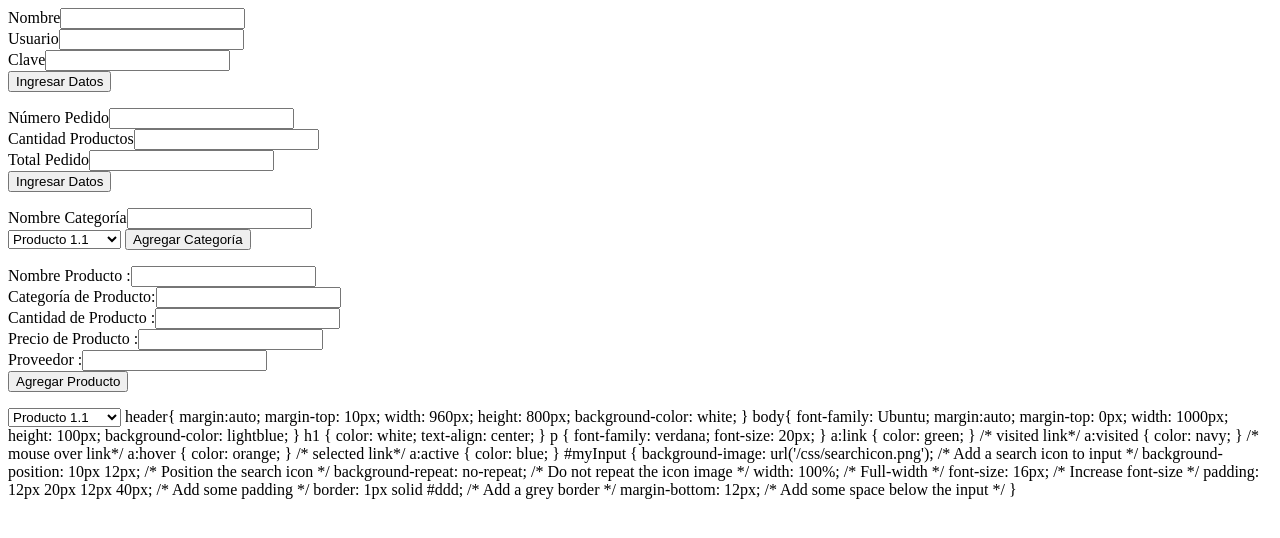
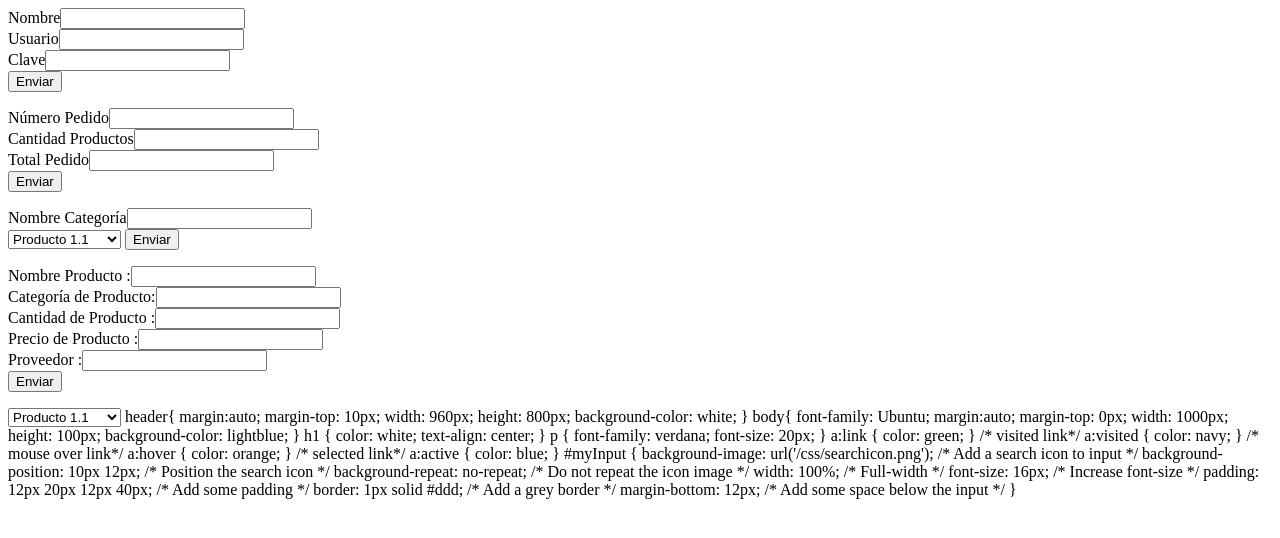
Before and after one commit to jmronco/Parte2Pba2, a PHP site: page /Parte2Pba3/librerias.php in a window 1280 px wide. Shown: the top 538 px of the page. Run offline with PHP 8.4, Linux system fonts and the light colour scheme.

Commit message:
Correccion de errores

```diff
--- a/disenio/Acceso.php
+++ b/disenio/Acceso.php
@@ -5,10 +5,34 @@
     </head>
     <body>
         <form method="POST" action="../IniciarSesion.php">
-            <div><label>Nombre</label><input type="text" name="nomusuario"></div>
-            <div><label>Usuario</label><input type="text" name="usuario"></div>
-            <div><label>Clave</label><input type="password" name="clave"></div>
-            <input type="submit" value="Ingresar Datos">
+            <div><label>Nombre</label><input type="text" name="nombre"></div>
+            <div><label>Usuario</label><input type="text" name="nombreUsuario"></div>
+            <div><label>Clave</label><input type="password" name="password"></div>
+            <input id="enviar" type="button" onclick="" value="Enviar">
         </form>
     </body>
+    <script>
+    $(document).ready(function(){
+            $("#enviar").click(function(){
+
+                if ($("#nombreUsuario").val()!=="" && $("#password").val()!=="" && $("#nombre").val()!==""){
+                    ///*$("#frmusuario").submit();
+                        $.ajax({url:"controlador/ValidaUsuario.php"
+                            ,type:'post'
+                            ,data:{'nombreUsuario':$("#nombreUsuario").val(),
+                                'password':$("#password").val(),
+                                'nombre':$("#nombre").val()
+                                }
+                            ,success:function(resultado){
+                                $("#mensaje").html(resultado);
+                            }
+                        });
+                    }
+                else
+                    alert("Debe Agregar el usuario y clave");
+            });
+     });
+     </script>
+
+
 </html>
--- a/disenio/CarroDeCompra.php
+++ b/disenio/CarroDeCompra.php
@@ -8,7 +8,7 @@
             <div><label>Número Pedido</label><input type="number" name="numPedido"></div>
             <div><label>Cantidad Productos</label><input type="number" name="cantidadProductos"></div>
             <div><label>Total Pedido</label><input type="number" name="totalPedido"></div>
-            <input type="submit" value="Ingresar Datos">
+            <input id="enviar" type="button" onclick="" value="Enviar">
         </form>
     </body>
 </html>
--- a/disenio/Categoria.php
+++ b/disenio/Categoria.php
@@ -8,7 +8,7 @@
             <div><label>Nombre Categoría</label><input type="text" name="nombreCategoria"></div>
 
             <?php include 'verCategorias.php' ?>
-            <input type="submit" value="Agregar Categoría">
+            <input id="enviar" type="button" onclick="" value="Enviar">
         </form>
     </body>
 </html>
--- a/disenio/Producto.php
+++ b/disenio/Producto.php
@@ -7,17 +7,36 @@
     </head>
     <body>
         <form method="POST" action="../AgregarProducto.php">
-            <div><label>Nombre Producto      :</label><input type="text" name="nombrePdcto"></div>
-            <div><label>Categoría de Producto:</label><input type="text" name="categoriaPdcto"></div>
-            <div><label>Cantidad de Producto :</label><input type="number" name="cantPdcto"></div>
-            <div><label>Precio de Producto   :</label><input type="number" name="precioPdcto"></div>
-            <div><label>Proveedor            :</label><input type="text" name="idProveedor"></div>
-            <input type="submit" value="Agregar Producto">
+            <div><label>Nombre Producto      :</label><input id="nombre" type="text" name="nombre"></div>
+            <div><label>Categoría de Producto:</label><input id="categoriaPdcto" type="text" name="categoriaPdcto"></div>
+            <div><label>Cantidad de Producto :</label><input id="cantPdcto" type="number" name="cantPdcto"></div>
+            <div><label>Precio de Producto   :</label><input id="precioPdcto" type="number" name="precioPdcto"></div>
+            <div><label>Proveedor            :</label><input id="proveedor" type="text" name="idProveedor"></div>
+            <input id="enviar" type="button" onclick="" value="Enviar">
         </form>
 
         <?php include 'verProductos.php' ?>
 
     </body>
+    <script>
+    $(document).ready(function(){
+            $("#enviar").click(function(){
+
+                if ($("#nombre").val()!=="" && $("#categoriaPdcto").val()!=="" && $("#cantPdcto").val()!=="" && $("#precioPdcto").val()!=="" && $("#proveedor").val()!==""){
+                        $.ajax({url:"controlador/ValidaProducto.php"
+                            ,type:'post'
+                            ,data:{'nombre':$("#nombre").val()
+                                }
+                            ,success:function(resultado){
+                                $("#mensaje").html(resultado);
+                            }
+                        });
+                    }
+                else
+                    alert("Debe Agregar nombre del producto");
+            });
+     });
+     </script>
 </html>
 <?php
 /*Falta agregar nombre de imagen, ubicación imagen
--- a/lib/Producto.php
+++ b/lib/Producto.php
@@ -5,16 +5,32 @@ class Producto {
     var $nombre;
     var $nombreImagen;
     var $ubicacionImagen;
+    var $cantidad;
     var $id;
 
-    function __construct($nom="",$nomImg="",$ubiImg=""){
+    function __construct($nom="",$cantidad ="",$nomImg="",$ubiImg=""){
         $this->nombre=$nom;
+        $this->cantidad=$cantidad;
         $this->nombreImagen=$nomImg;
         $this->ubicacionImagen=$ubiImg;
     }
 
     function __construct2($nom=""){
         $this->nombre=$nom;
+    }
+
+    function DevolverProductos(){
+        if ($oConn->Conectar()) {
+            $db = $oConn->objconn;
+        } else {return false;}
+
+        $sql="SELECT * FROM producto;";
+        $db->query($sql);
+
+        while($resultado = mysql_fetch_assoc($sql)) {
+           $nombre=$resultado['nombre'];
+           echo $nombre;
+        }
     }
 
     function AgregarProducto(){
```
Also changed, not shown: controlador/ValidaProducto.php (added, +15 -0 lines).
